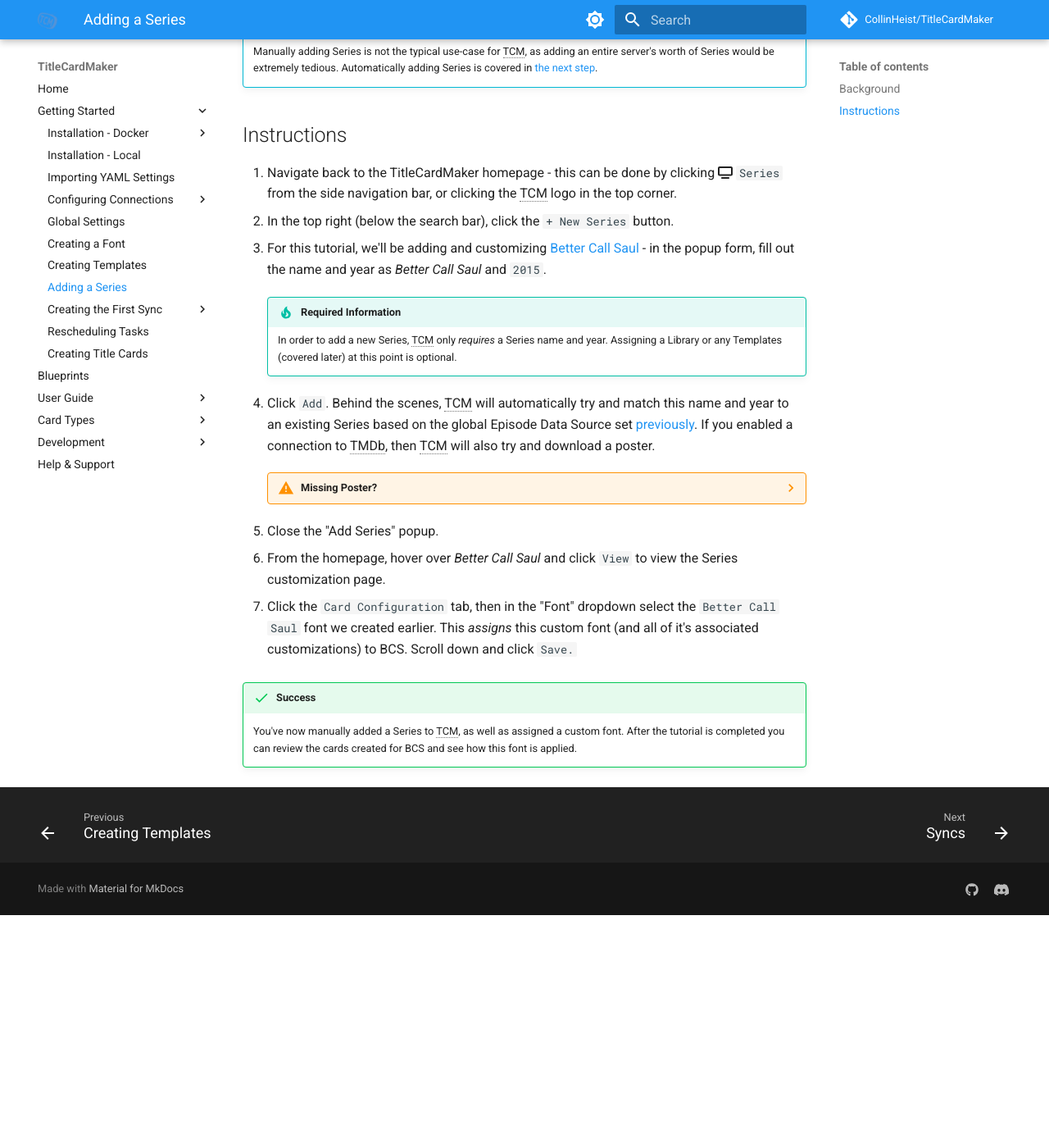
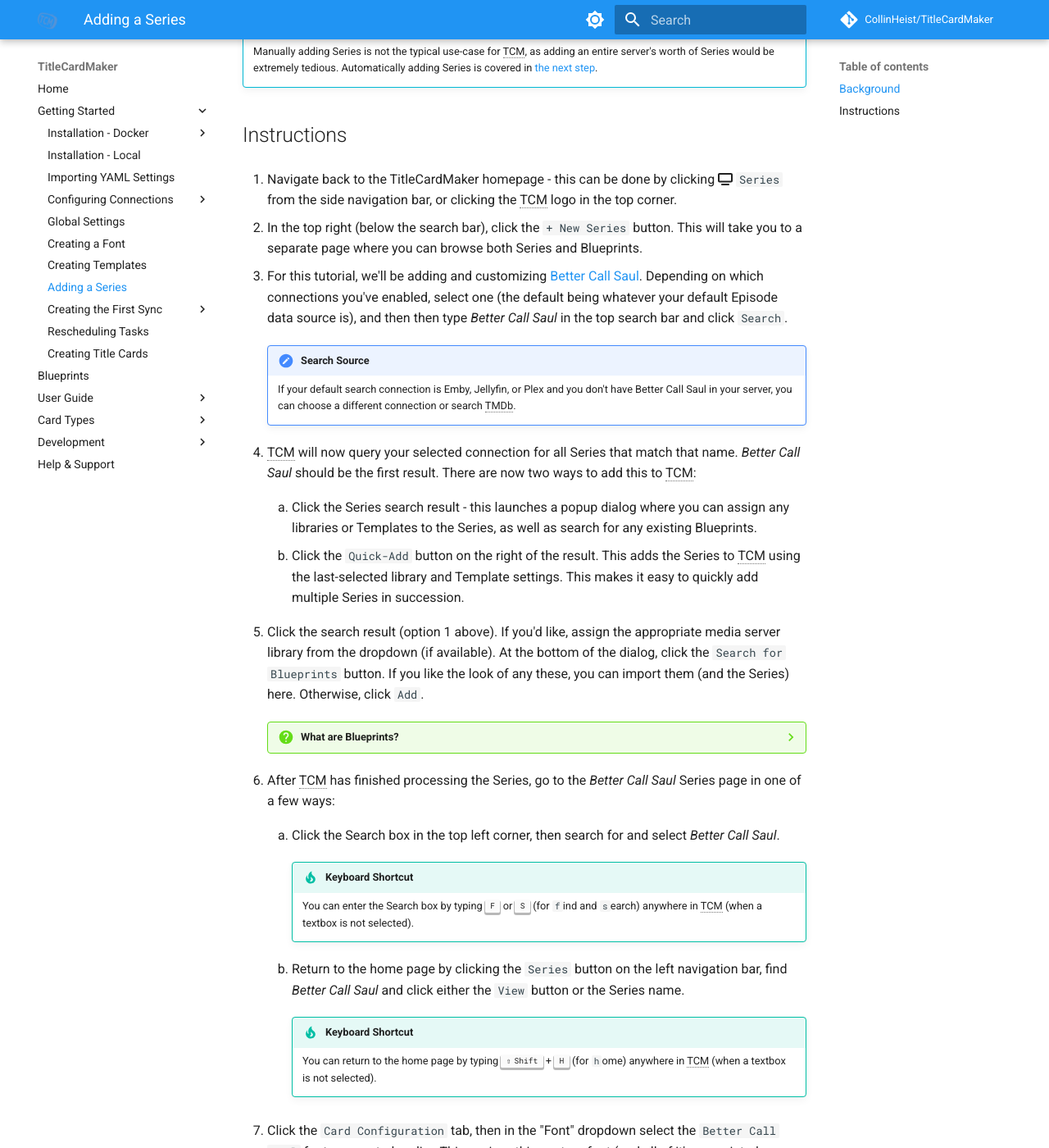
Before and after one commit to CollinHeist/TitleCardMaker, an MkDocs documentation site: the page built from docs/getting_started/add_series.md, in a window 1280 px wide and 1400 px high, scrolled down 325 px. Shown: the whole window at 82% size. Built offline with MkDocs 1.6.1 and Material for MkDocs 9.7.7, drawn with Linux system fonts in a browser that asks for light colours; comment, search, counter and statistics services are not loaded; before the commit the page ends 1441 px from its top, so only the background shows below that; some of the changed text lies outside the part shown.

Commit message:
Update docs for new add-Series page

```diff
--- a/docs/getting_started/add_series.md
+++ b/docs/getting_started/add_series.md
@@ -16,36 +16,72 @@ Series can be _manually_ added to TCM.
 1. Navigate back to the TitleCardMaker homepage - this can be done by clicking
 :fontawesome-solid-tv: `Series` from the side navigation bar, or clicking the
 TCM logo in the top corner.
+
 2. In the top right (below the search bar), click the `+ New Series` button.
+This will take you to a separate page where you can browse both Series and
+Blueprints.
+
 3. For this tutorial, we'll be adding and customizing
-[Better Call Saul](https://www.themoviedb.org/tv/60059-better-call-saul) - in
-the popup form, fill out the name and year as _Better Call Saul_ and `2015`.
+[Better Call Saul](https://www.themoviedb.org/tv/60059-better-call-saul).
+Depending on which connections you've enabled, select one (the default being
+whatever your default Episode data source is), and then then type _Better Call
+Saul_ in the top search bar and click `Search`.
 
-    !!! tip "Required Information"
+    !!! note "Search Source"
 
-        In order to add a new Series, TCM only _requires_ a Series name and
-        year. Assigning a Library or any Templates (covered later) at this point
-        is optional.
+        If your default search connection is Emby, Jellyfin, or Plex and you
+        don't have Better Call Saul in your server, you can choose a different
+        connection or search TMDb.
 
-4. Click `Add`. Behind the scenes, TCM will automatically try and match this
-name and year to an existing Series based on the global Episode Data Source set
-[previously](./settings.md). If you enabled a connection to TMDb, then TCM will
-also try and download a poster.
+4. TCM will now query your selected connection for all Series that match that
+name. _Better Call Saul_ should be the first result. There are now two ways to
+add this to TCM:
 
-    ??? warning "Missing Poster?"
+    1. Click the Series search result - this launches a popup dialog where you
+    can assign any libraries or Templates to the Series, as well as search for
+    any existing Blueprints.
 
-        If the _Better Call Saul_ poster does not load (even after a refresh),
-        and stays as a blank black image, then TCM might be unable to
-        communicate with TMDb.
+    2. Click the `Quick-Add` button on the right of the result. This adds the
+    Series to TCM using the last-selected library and Template settings. This
+    makes it easy to quickly add multiple Series in succession.
 
-5. Close the "Add Series" popup.
+5. Click the search result (option 1 above). If you'd like, assign the
+appropriate media server library from the dropdown (if available). At the bottom
+of the dialog, click the `Search for Blueprints` button. If you like the look of
+any these, you can import them (and the Series) here. Otherwise, click `Add`.
 
-6. From the homepage, hover over _Better Call Saul_ and click `View` to view the
-Series customization page.
+    ??? question "What are Blueprints?"
+
+        Blueprints are described in greater detail [here](../blueprints.md), but
+        in-short: they are pre-made Title Card configurations that include
+        everything needed to made Cards in a given style. This includes Fonts,
+        Templates, Series customizations, etc.
+
+6. After TCM has finished processing the Series, go to the _Better Call Saul_
+Series page in one of a few ways:
+
+    1. Click the Search box in the top left corner, then search for and select
+    _Better Call Saul_.
+
+        !!! tip "Keyboard Shortcut"
+
+            You can enter the Search box by typing ++f++ or ++s++ (for `f`ind
+            and `s`earch) anywhere in TCM (when a textbox is not selected).
+
+    2. Return to the home page by clicking the `Series` button on the left
+    navigation bar, find _Better Call Saul_ and click either the `View` button
+    or the Series name.
+
+        !!! tip "Keyboard Shortcut"
+
+            You can return to the home page by typing ++shift++ + ++h++ (for
+            `h`ome) anywhere in TCM (when a textbox is not selected).
 
 7. Click the `Card Configuration` tab, then in the "Font" dropdown select the
 `Better Call Saul` font we created earlier. This _assigns_ this custom font (and
-all of it's associated customizations) to BCS. Scroll down and click `Save.`
+all of it's associated customizations) to BCS. Scroll down and click `Save.` If
+you imported a Blueprint back in Step 5, a custom Font will already have been
+assigned.
 
 !!! success "Success"
 
```
Also changed, not shown: docs/getting_started/first_sync/emby.md (+1 -1 lines), docs/getting_started/first_sync/index.md (+1 -1 lines), docs/getting_started/first_sync/jellyfin.md (+1 -1 lines), docs/getting_started/first_sync/plex.md (+1 -1 lines), 1 other file.
